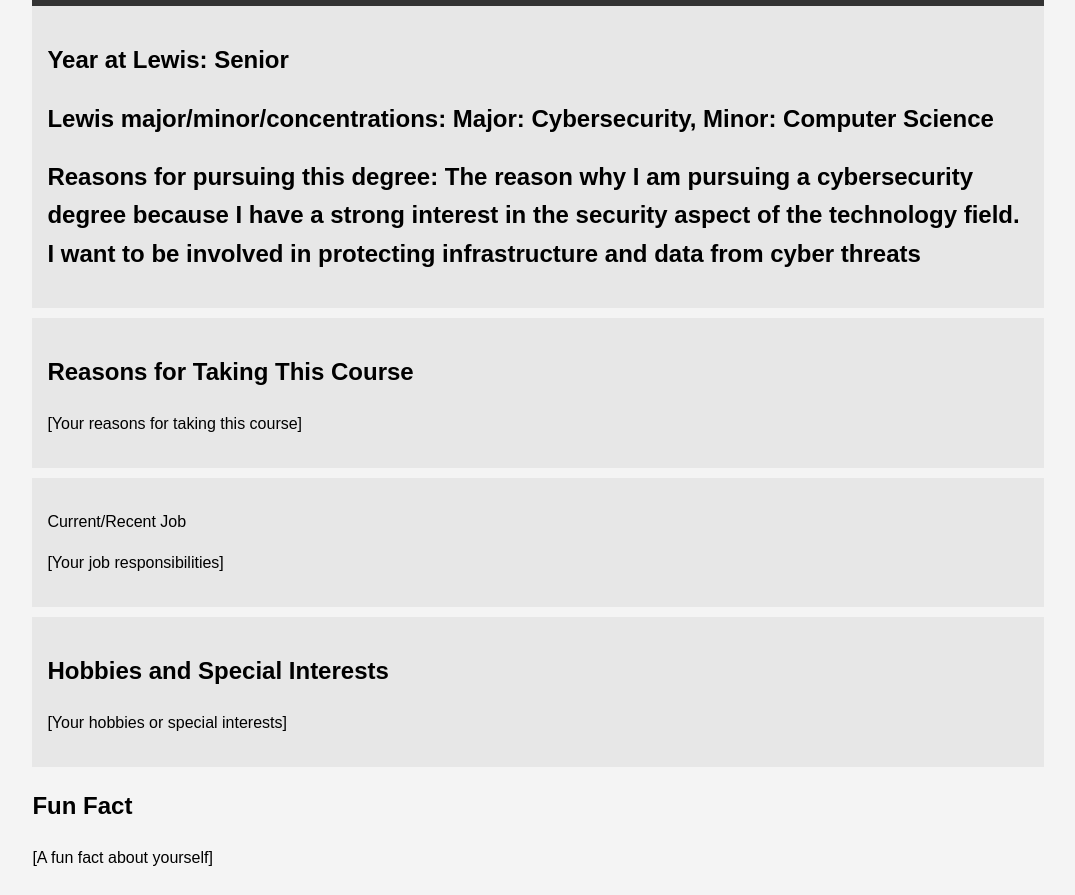
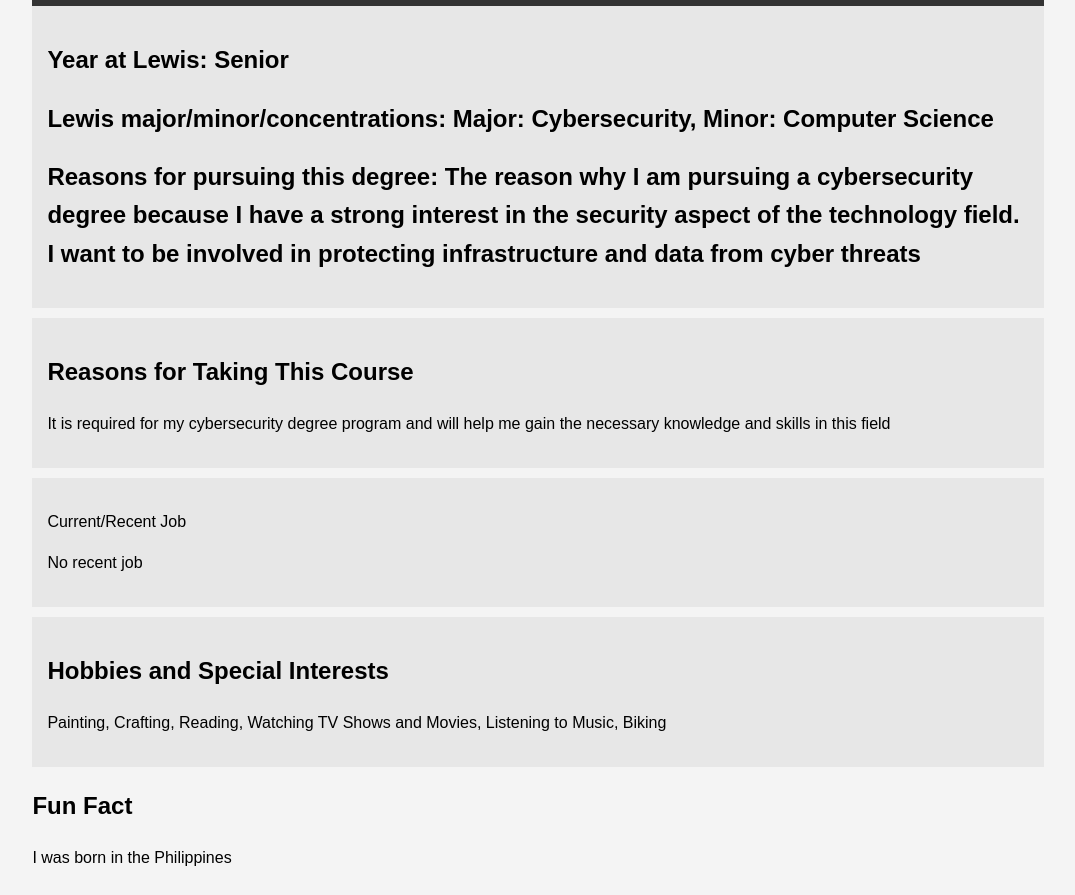
Before and after one commit to Alahub27/me, a plain HTML site: page index.html in a window 1280 px wide. Shown: the part 144-1039 px from the top of the page, without its empty margins (102-1177 px from the left). Drawn offline with Linux system fonts and the light colour scheme.

Commit message:
Update personal information in index.html

```diff
--- a/index.html
+++ b/index.html
@@ -43,22 +43,22 @@
 
 		<section class="course">
             <h2>Reasons for Taking This Course</h2>
-            <p>[Your reasons for taking this course]</p>
+            <p>It is required for my cybersecurity degree program and will help me gain the necessary knowledge and skills in this field</p>
         </section>
 
 		<section class="job">
             <p>Current/Recent Job</p>
-			<p>[Your job responsibilities]</p>
+			<p>No recent job</p>
         </section>
 
         <section class="hobbies">
             <h2>Hobbies and Special Interests</h2>
-            <p>[Your hobbies or special interests]</p>
+            <p>Painting, Crafting, Reading, Watching TV Shows and Movies, Listening to Music, Biking</p>
         </section>
 
         <section class="fun-fact">
             <h2>Fun Fact</h2>
-            <p>[A fun fact about yourself]</p>
+            <p>I was born in the Philippines</p>
         </section>
     </div>
 </body>
```
